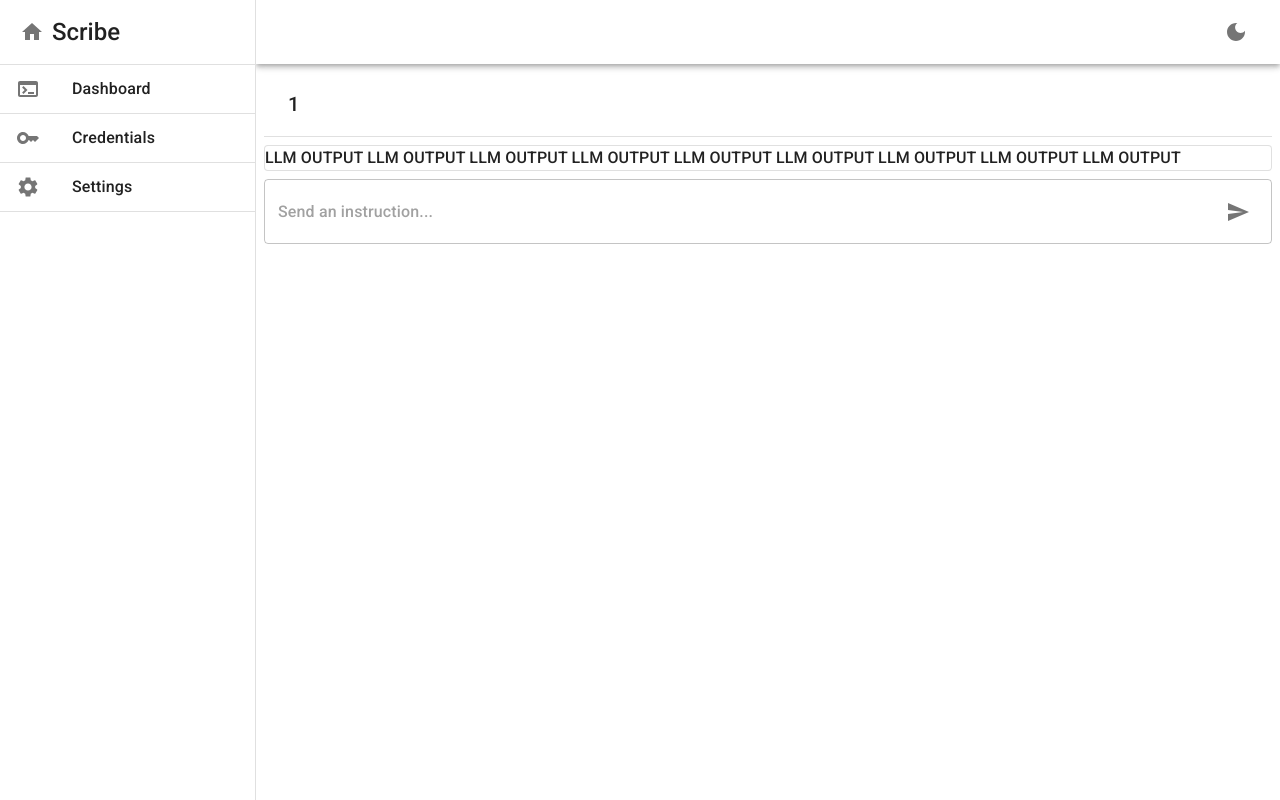
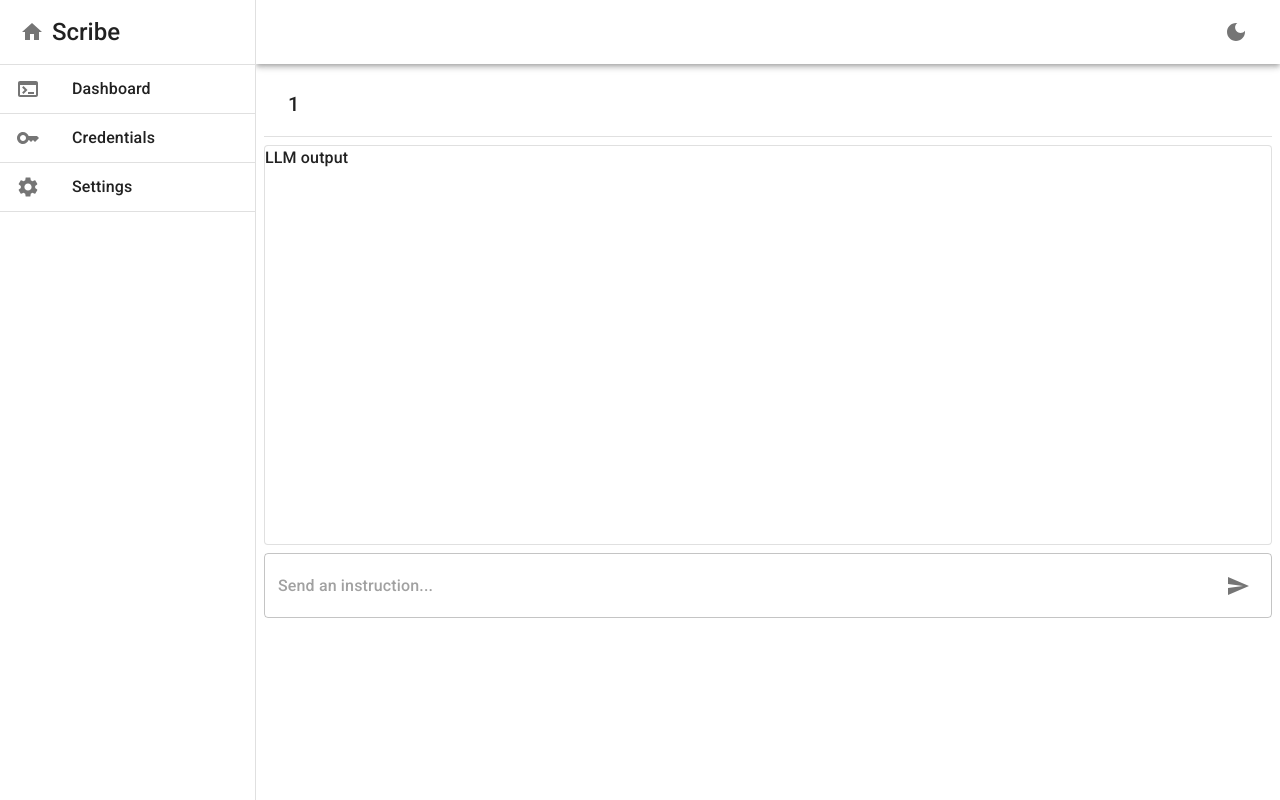
Before and after one commit to panalexeu/scribe_rag, a Next.js app in the folder scribe_ui/: page /dashboard/instruction-chat/1 in a window 1280 px wide. Built offline with nearby package versions, Linux system fonts and the light colour scheme.

Commit message:
finally set normal LLM output window size

```diff
--- a/scribe_ui/src/app/dashboard/instruction-chat/[chat_id]/page.tsx
+++ b/scribe_ui/src/app/dashboard/instruction-chat/[chat_id]/page.tsx
@@ -32,14 +32,12 @@ export default function Page({params}: {params: {chat_id: string}}) {
                 <Paper
                     variant={'outlined'}
                     sx={{
-                        flexGrow: 1
+                        height: '50vh',
+                        overflow: 'auto'
                     }}
                 >
                     <Typography>
-                        LLM OUTPUT LLM OUTPUT LLM OUTPUT
-                        LLM OUTPUT LLM OUTPUT LLM OUTPUT
-                        LLM OUTPUT LLM OUTPUT LLM OUTPUT
-
+                        LLM output
                     </Typography>
                 </Paper>
 
```
